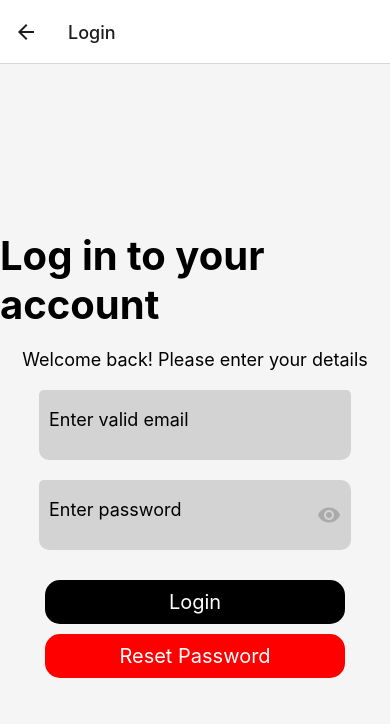
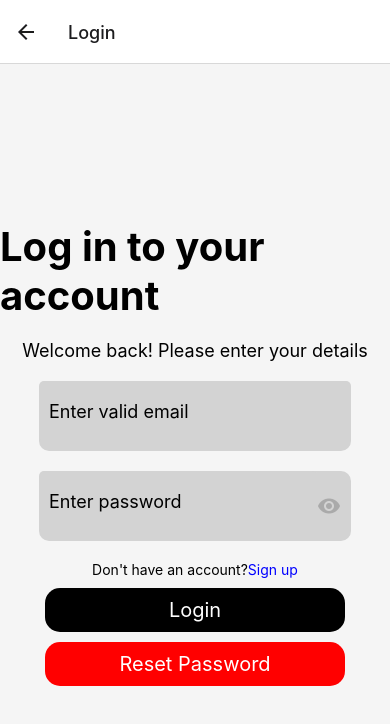
Before and after one commit to ShalomObongo/Student-Sphere, a React Native app in the folder main-project/: screen /Login in a window 390 px wide. Shown: the top 724 px of the page. Built offline with nearby package versions, Linux system fonts and the light colour scheme.

Commit message:
added redirect links between login and signup pages

```diff
--- a/main-project/screens/LoginScreen.js
+++ b/main-project/screens/LoginScreen.js
@@ -41,6 +41,10 @@ const LoginScreen = () => {
     setShowPassword(!showPassword);
   };
 
+  const gotoRegister=()=>{
+    navigation.navigate('Registration')
+  }
+
   return (
     <KeyboardAvoidingView style={styles.container} behavior="padding">
       <View style={styles.container}>
@@ -74,6 +78,9 @@ const LoginScreen = () => {
             onPress={toggleShowPassword}
           />
         </View>
+        <Text>Don't have an account?
+          <Text style={{color:'blue'}} onPress={gotoRegister}>Sign up</Text>
+          </Text>
         <TouchableOpacity style={styles.loginBtn} onPress={handleLogin}>
           <Text style={styles.loginbtnText}>Login</Text>
         </TouchableOpacity>
--- a/main-project/screens/RegistrationScreen.js
+++ b/main-project/screens/RegistrationScreen.js
@@ -137,6 +137,10 @@ const RegistrationScreen = () => {
     setShowConfirm(!showConfirmation);
   };
 
+  const gotoLogin=()=>{
+    navigation.navigate('Login')
+  }
+
   return (
     <KeyboardAvoidingView style={styles.container} behavior="padding">
       <View style={styles.container}>
@@ -215,6 +219,7 @@ const RegistrationScreen = () => {
             dropDownContainerStyle={styles.dropdownContainerStyle}
           />
         </View>
+        <Text>Already have an account? <Text style={{color:'blue'}} onPress={gotoLogin}>Login</Text></Text>
         <TouchableOpacity style={styles.registerBtn} onPress={handleRegistration}>
           <Text style={styles.registerbtnTxt}>Register</Text>
         </TouchableOpacity>
```
